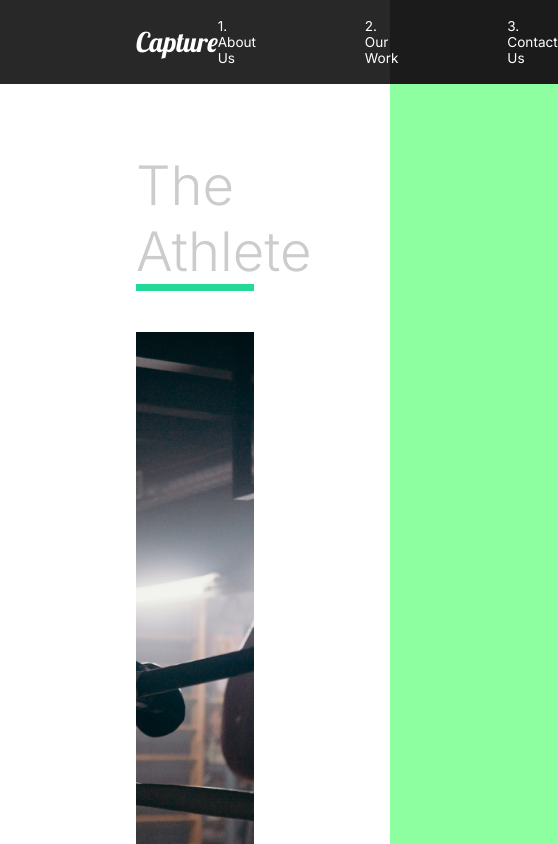
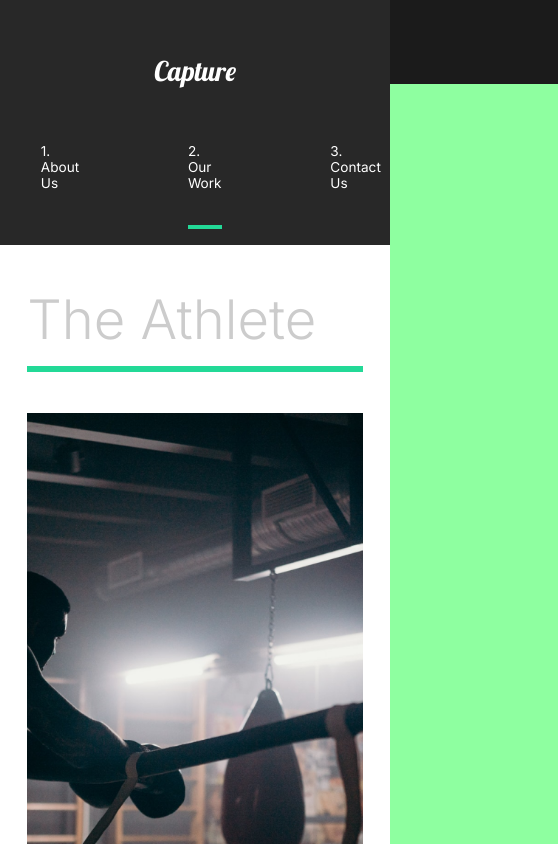
Before and after one commit to boyanaaaa/company-portfolio, a React (Create React App) app: page /work in a window 390 px wide. Shown: the top 844 px of the page, 558 px wide, since content can reach past the window. Built offline with nearby package versions, Linux system fonts and the light colour scheme.

Commit message:
Added mobile style to 'Nav' component and nav line animation.

```diff
--- a/src/components/Nav.js
+++ b/src/components/Nav.js
@@ -1,20 +1,28 @@
 import React from "react";
 import styled from "styled-components";
 import { Link } from "react-router-dom";
+import {motion} from "framer-motion"
+import { useLocation } from "react-router-dom";
 
 const Nav = () => {
+    const {pathname} = useLocation();
     return(
         <StyledNav>
             <h1 > <Link id="logo" to="/">Capture</Link></h1>
             <ul>
                 <li>
                     <Link to="/">1. About Us</Link>
+                    <Line transition={{duration: 0.75}} initial={{width: "0%"}} animate={{width: pathname === "/" ? "100%" : "0%"}} />
                 </li>
                 <li>
                     <Link to="/work">2. Our Work</Link>
+                    <Line transition={{duration: 0.75}} initial={{width: "0%"}} animate={{width: pathname === "/work" ? "100%" : "0%"}} />
+
                 </li>
                 <li>
                     <Link to="/contact">3. Contact Us</Link>
+                    <Line transition={{duration: 0.75}} initial={{width: "0%"}} animate={{width: pathname === "/contact" ? "100%" : "0%"}} />
+
                 </li>
             </ul>
         </StyledNav>
@@ -50,6 +58,31 @@ const StyledNav = styled.nav`
         font-family: "Lobster", cursive;
         font-weight: lighter;
     }
+    @media (max-width: 1300px){
+        flex-direction: column;
+        padding: 2rem 1rem;
+        #logo{
+            display: inline-block;
+            margin: 2rem;
+        }
+        ul{
+            padding: 2rem;
+            justify-content: space-arounf;
+            width: 100%;
+        }
+        li{
+            padding: 0;
+        }
+    }
+`;
+
+const Line = styled(motion.div)`
+    height: 0.3rem;
+    background: #23d997;
+    width: 0%;
+    position: absolute;
+    bottom: -80%;
+    left: 0%;
 `;
 
 export default Nav;
--- a/src/components/ServicesSection.js
+++ b/src/components/ServicesSection.js
@@ -70,6 +70,9 @@ const Services = styled(About)`
 const Cards = styled.div`
     display: flex;
     flex-wrap: wrap;
+    @media (max-width: 1300px){
+        justify-content: center;
+    }
 
 `;
 
--- a/src/pages/ContactUs.js
+++ b/src/pages/ContactUs.js
@@ -41,6 +41,10 @@ const ContactSTyle =styled(motion.div)`
     padding: 5rem 10 rem;
     color: #353535;
     min-height: 90vh;
+    @media (9 max-width: 1300px){
+        padding: 2rem;
+        font-size: 1rem;
+    }
 `;
 
 const Title = styled.div`
--- a/src/pages/OurWork.js
+++ b/src/pages/OurWork.js
@@ -53,9 +53,12 @@ const Work =styled(motion.div)`
     overflow: hidden;
     padding: 5rem 10rem;
     background: #1b1b1b;
-    h1{
+    h2{
         padding: 1rem 0rem;
 
+    }
+    @media (max-width: 1300px){
+        padding: 2rem 2rem;
     }
 `;
 
--- a/src/styles.js
+++ b/src/styles.js
@@ -24,6 +24,12 @@ export const Description = styled.div`
         color: black;
         padding: 1rem;
     }
+    @meadia (max-width: 1300px){
+        padding: 0;
+        button{
+            margin: 2rem 0rem 5rem 2rem;
+        }
+    }
 `;
 
 export const Image = styled.div`
```
